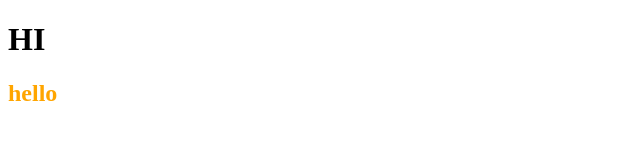
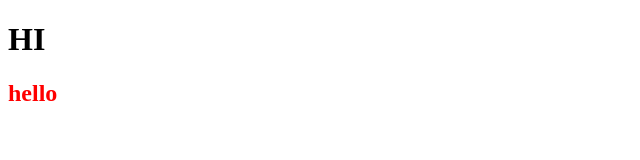
Before and after one commit to usha122020/project1, a plain HTML site: page index.html in a window 1280 px wide. Shown: the full height of the page, 0-640 px from the left. Drawn offline with Linux system fonts and the light colour scheme.

Commit message:
Update style.css

```diff
--- a/style.css
+++ b/style.css
@@ -1 +1 @@
-h2{color:orange}
+h2{color:red}
```
